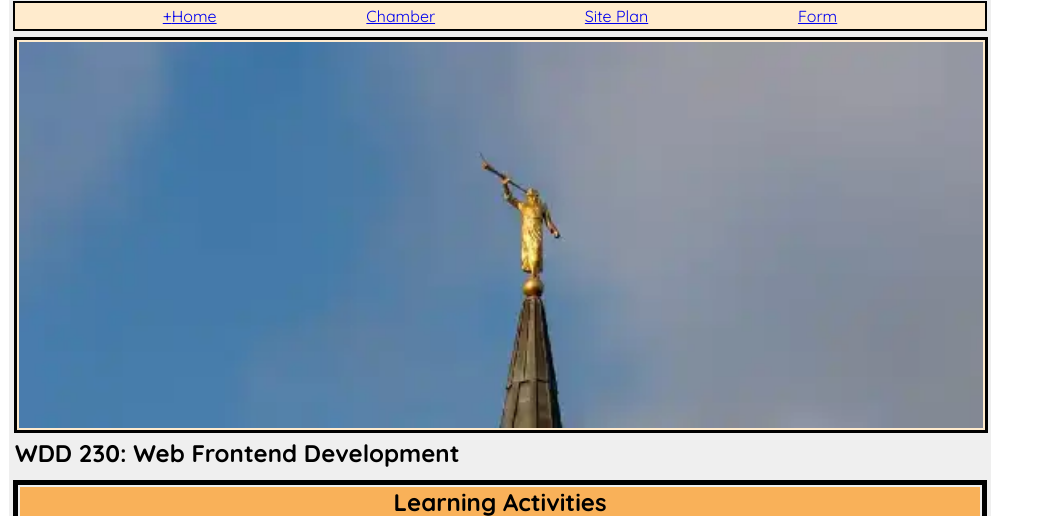
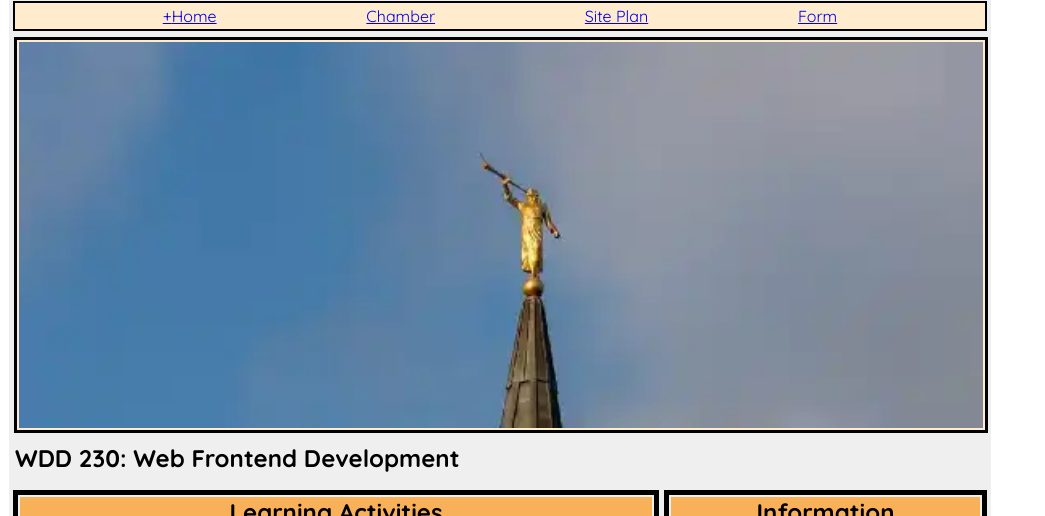
Before and after one commit to Ganon3/WDD230, a plain HTML site: page index.html in a window 1280 px wide. Shown: the part 212-728 px from the top of the page, without its empty margins (0-1045 px from the left). Drawn offline with nearby package versions, Linux system fonts and the light colour scheme.

Commit message:
SO MUCH TO CEACH UP ON

```diff
--- a/styles/larger.css
+++ b/styles/larger.css
@@ -11,12 +11,12 @@
     #headerlinks li {
         display: block;
     }
-    #indexMain {
+    #indexMian {
         display: grid;
         grid-template-columns: 2fr 1fr;
         grid-gap: 5px;
     }
-    #indexMain h2 {
+    #indexMian h2 {
         grid-column: 1/3;
     }
     #button1 {
```
